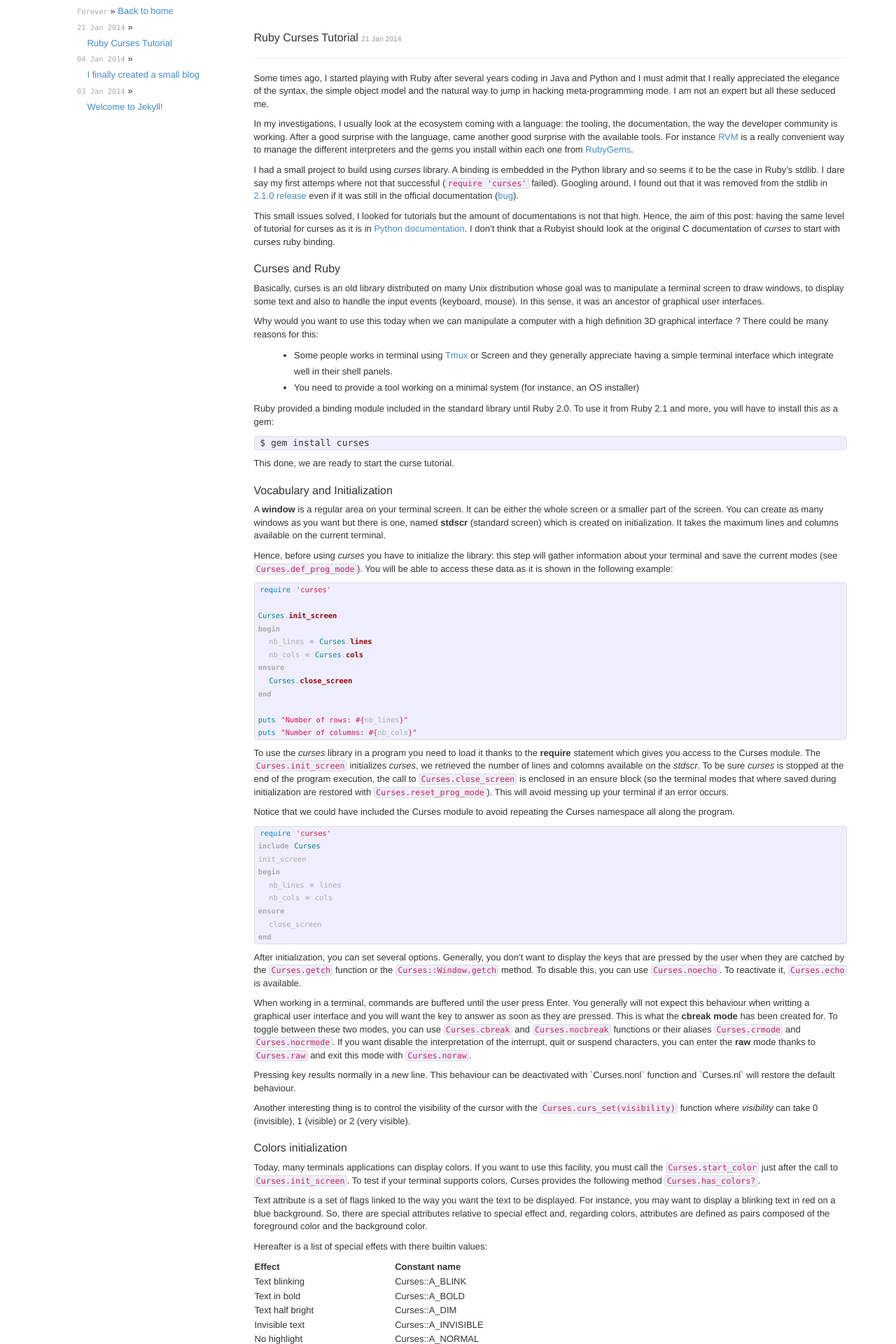
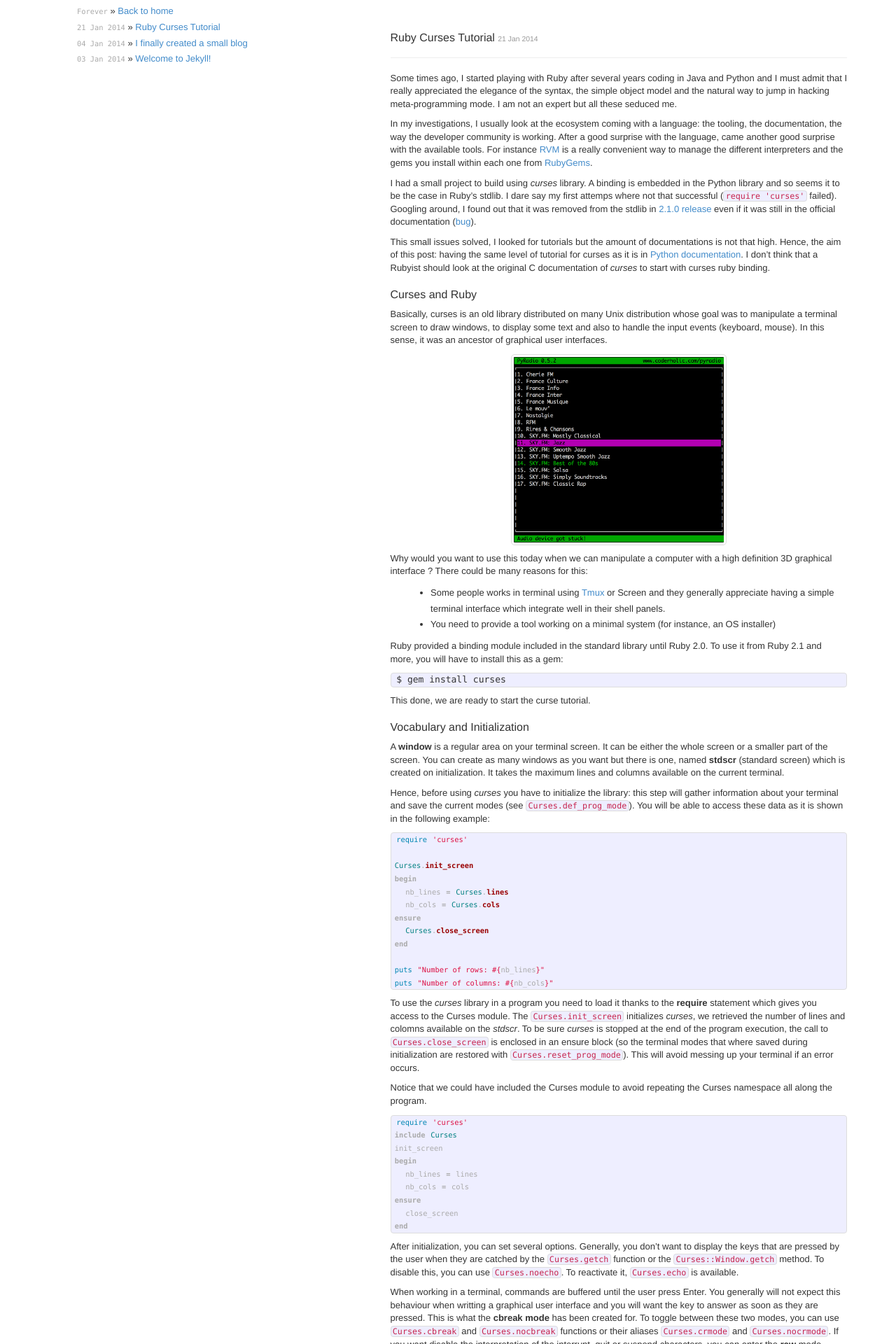
Before and after one commit to stac47/stac47.github.io, a Jekyll site: the page built from _posts/2014-01-21-ruby-and-curses-tutorial.markdown, in a window 1280 px wide. Shown: the top 1920 px of the page at 70% size. Built offline with Jekyll 4.4.1, drawn with Linux system fonts in a browser that asks for light colours; nearby versions of some CDN libraries; library files that are not in the unit come from our copies; Markdown is read by kramdown in place of the engine named in the settings.

Commit message:
Layout modification

```diff
--- a/_layouts/post.html
+++ b/_layouts/post.html
@@ -3,15 +3,15 @@ layout: default
 ---
 <div class="container">
   <div class="row">
-    <div class="col-sm-3">
+    <div class="col-sm-5">
       <ul class="posts">
           <li><span>Forever</span> &raquo; <a href="/index.html">Back to home</a></li>
         {% for post in site.posts %}
-        <li><span>{{ post.date | date_to_string }}</span>&nbsp;&raquo;<br/>&nbsp;&nbsp;&nbsp; <a href="{{ post.url }}">{{ post.title }}</a></li>
+        <li><span>{{ post.date | date_to_string }}</span>&nbsp;&raquo;&nbsp;<a href="{{ post.url }}">{{ post.title }}</a></li>
         {% endfor %}
       </ul>
     </div>
-    <div class="col-sm-9">
+    <div class="col-sm-7">
       <div class="posts">
         <div class="page-header">
           <h1>{{ page.title }}   <small>{{ page.date | date_to_string }}</small></h1>
--- a/_posts/2014-01-21-ruby-and-curses-tutorial.markdown
+++ b/_posts/2014-01-21-ruby-and-curses-tutorial.markdown
@@ -35,6 +35,8 @@ Basically, curses is an old library distributed on many Unix distribution whose
 goal was to manipulate a terminal screen to draw windows, to display some text
 and also to handle the input events (keyboard, mouse). In this sense, it was an
 ancestor of graphical user interfaces.
+
+![Terminal view](/img/posts/2014_01_24-ruby-and-curses-tutorial-1.png "Pyradio: a cool radio player in CLI")
 
 Why would you want to use this today when we can manipulate a computer with a
 high definition 3D graphical interface ? There could be many reasons for this:
--- a/css/main.css
+++ b/css/main.css
@@ -68,6 +68,42 @@ div#elife li {
   border: none;
 }
 
+.post img {
+  display: block;
+  margin: auto;
+  border: solid 1px rgb(221, 221, 221);
+  padding: 3px;
+  border-radius: 5px;
+}
+
+.post table {
+  margin-left: auto;
+  margin-right: auto;
+  margin-top: 10px;
+  margin-bottom: 10px;
+  text-align: left;
+  border: 1px solid rgb(105, 153, 203);
+}
+
+.post table thead tr th {
+  font-weight: normal;
+  font-size: 14px;
+  color: rgb(0, 51, 153);
+  border-bottom: 1px dashed rgb(102, 153, 204);
+  border-right: 1px dashed rgb(102, 153, 204);
+  padding: 12px 17px;
+}
+
+.post table tbody tr td {
+  color: rgb(102, 102, 153);
+  border-right: 1px dashed rgb(102, 204, 255);
+  padding: 7px 17px;
+}
+
+.post table tbody tr:hover {
+  background-color: rgb(238, 238, 255);
+}
+
 /* terminal */
 .post pre.terminal {
   border: 1px solid #000;
--- a/index.html
+++ b/index.html
@@ -5,7 +5,7 @@ title: Home stac47
 
 <div class="container">
   <div class="row row-offcanvas">
-    <div class="col-sm-3">
+    <div class="col-xs-3">
       <h1>About me</h1>
       <div class="bio">
         <p>G'day, sir</p>
@@ -56,7 +56,7 @@ title: Home stac47
         </ul>
       </div>
   </div>
-  <div class="col-sm-9">
+  <div class="col-xs-9">
     <div id="blob">
       <h1>Blog Posts</h1>
       <ul class="posts">
```
Also changed, not shown: img/posts/2014_01_24-ruby-and-curses-tutorial-1.png (added).
